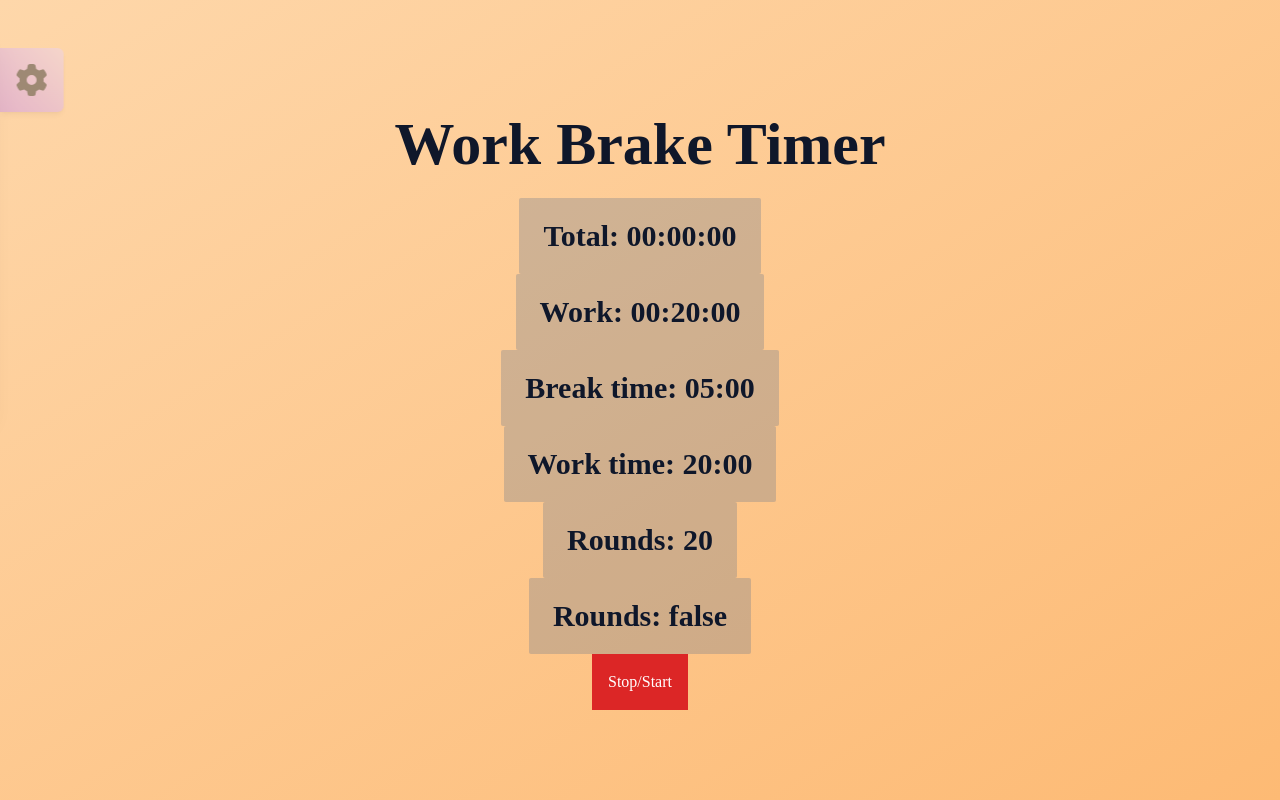
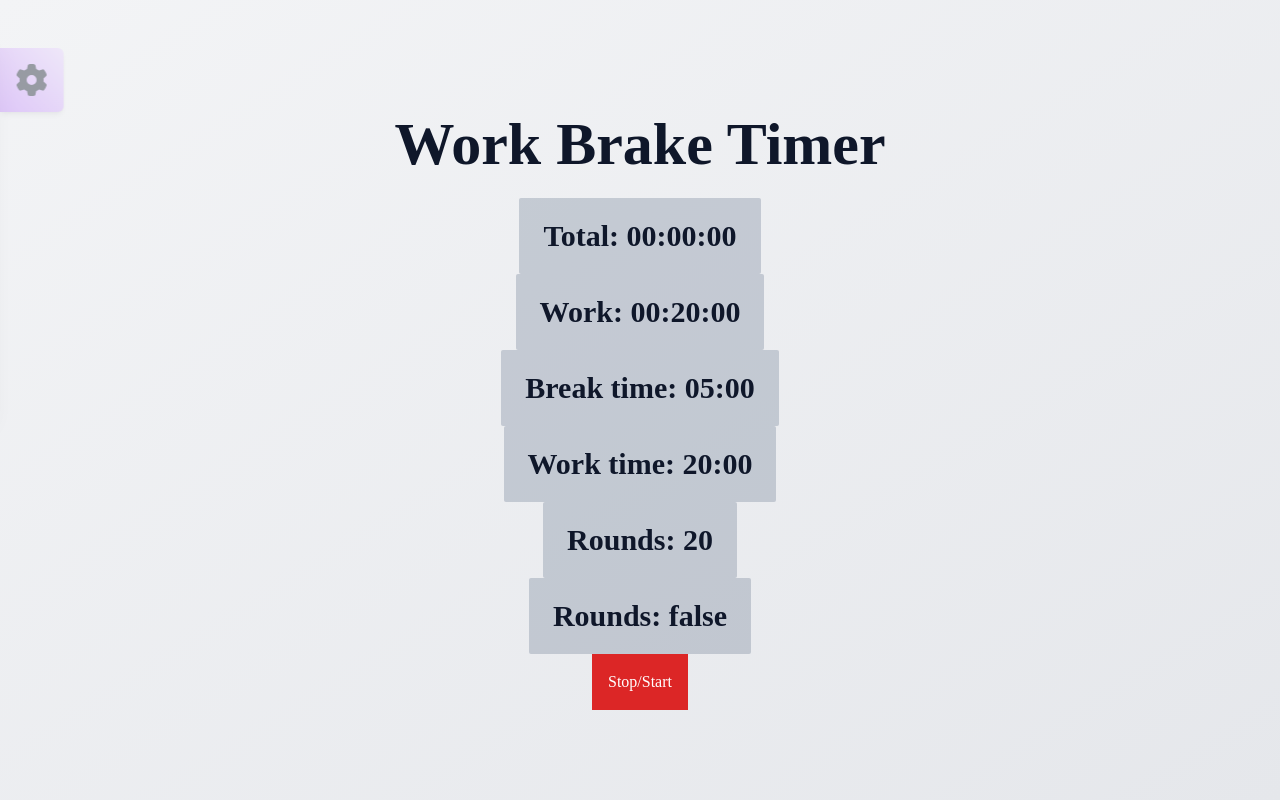
Before and after one commit to DawidFrankiewicz/pomodoro-work-break-timer, a Nuxt app: page / in a window 1280 px wide. Built offline with nearby package versions, Linux system fonts and the light colour scheme.

Commit message:
Changed app background

```diff
--- a/app.vue
+++ b/app.vue
@@ -9,7 +9,7 @@ const config = ref({
 
 <template>
     <div
-        class="relative min-h-screen flex-grow bg-orange-200 bg-gradient-to-br from-orange-200 to-orange-300"
+        class="relative min-h-screen flex-grow bg-gray-100 bg-gradient-to-br from-gray-100 to-gray-200"
     >
         <Timer :config="config" />
 
```
